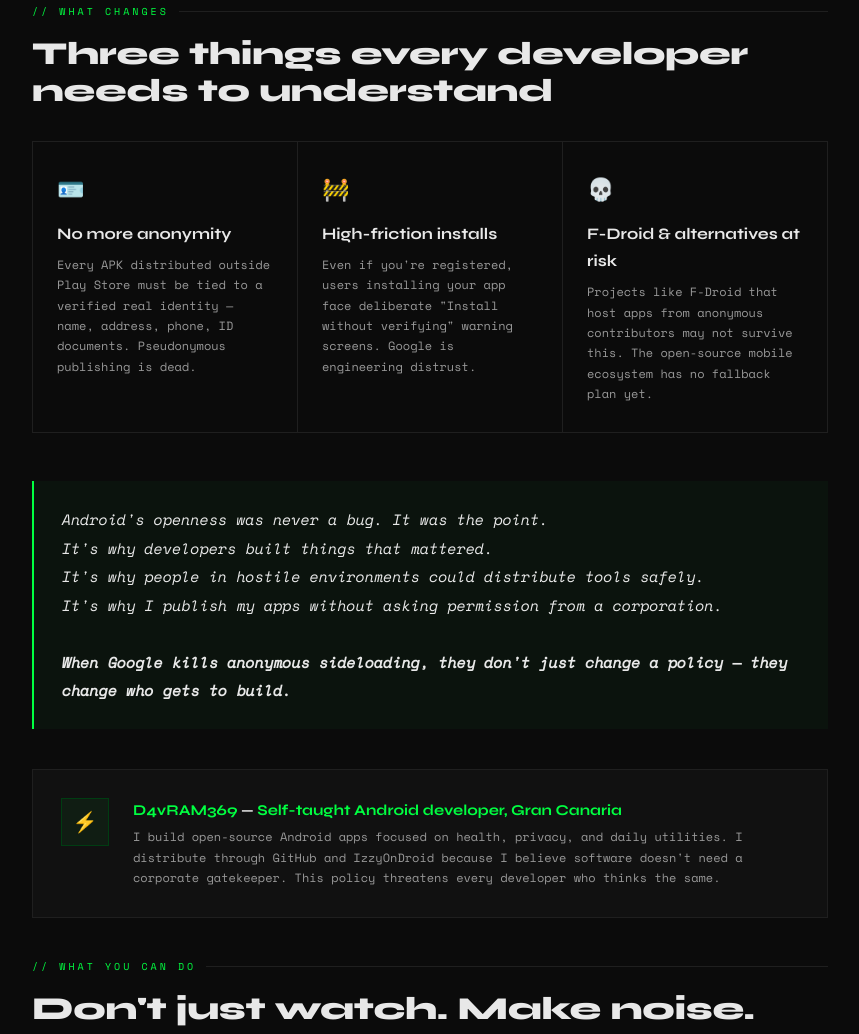
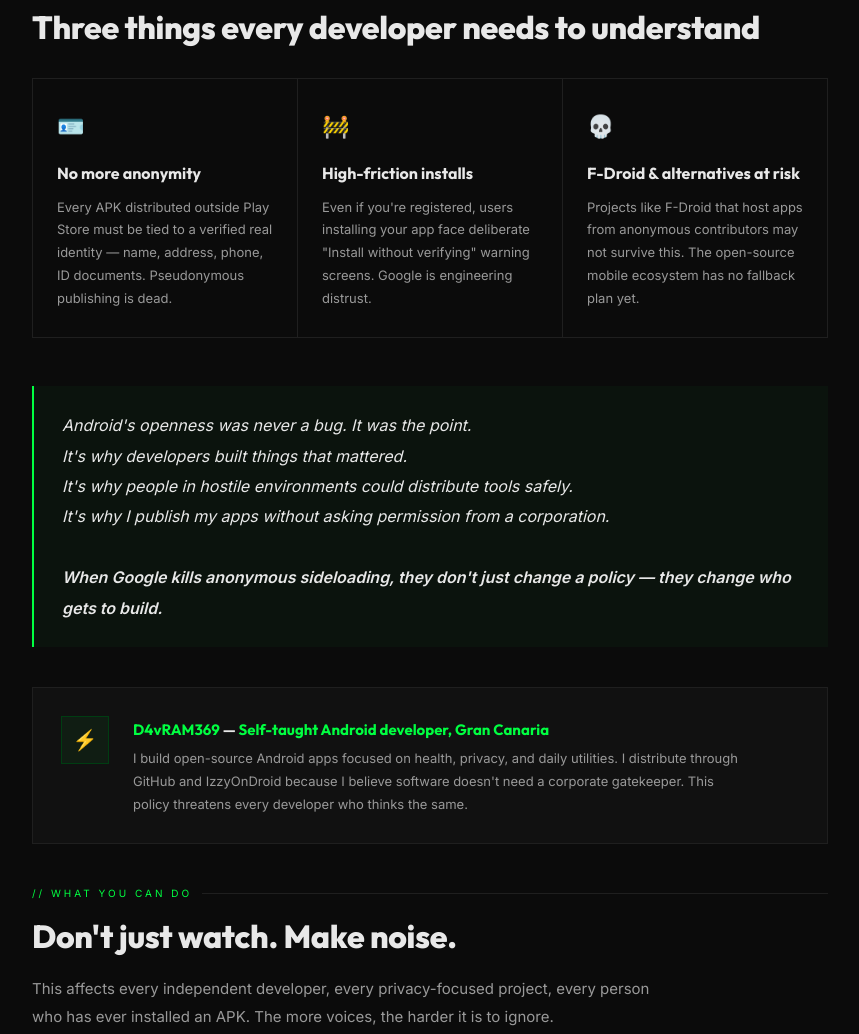
Before and after one commit to D4vRAM369/keep-android-open, a plain HTML site: page index.html in a window 1280 px wide. Shown: the part 1070-2104 px from the top of the page, without its empty margins (210-1069 px from the left). Drawn offline with nearby package versions, Linux system fonts and the light colour scheme.

Commit message:
Update font styles and sizes in index.html

```diff
--- a/index.html
+++ b/index.html
@@ -8,7 +8,7 @@
 <meta property="og:title" content="Mantén Android Abierto — Cuenta atrás del Apocalipsis Android">
 <meta property="og:description" content="El bloqueo de sideloading de Google empieza en septiembre de 2026. Infórmate y haz ruido.">
 <meta property="og:type" content="website">
-<link href="https://fonts.googleapis.com/css2?family=Space+Mono:ital,wght@0,400;0,700;1,400&family=Syne:wght@700;800&display=swap" rel="stylesheet">
+<link href="https://fonts.googleapis.com/css2?family=Inter:wght@400;500;600&family=Outfit:wght@700;800;900&family=JetBrains+Mono:wght@400;700&display=swap" rel="stylesheet">
 <style>
 *, *::before, *::after { box-sizing: border-box; margin: 0; padding: 0; }
 
@@ -22,8 +22,9 @@
   --white: #e8e8e8;
   --muted: #555;
   --red: #ff3030;
-  --mono: 'Space Mono', monospace;
-  --display: 'Syne', sans-serif;
+  --mono: 'JetBrains Mono', monospace;
+  --display: 'Outfit', sans-serif;
+  --body: 'Inter', sans-serif;
 }
 
 html { scroll-behavior: smooth; }
@@ -31,9 +32,9 @@
 body {
   background: var(--bg);
   color: var(--white);
-  font-family: var(--mono);
-  font-size: 14px;
-  line-height: 1.7;
+  font-family: var(--body);
+  font-size: 15px;
+  line-height: 1.8;
   min-height: 100vh;
 }
 
@@ -178,11 +179,12 @@
 h1 .dim { color: var(--muted); }
 
 .hero-sub {
-  font-size: clamp(13px, 2vw, 16px);
+  font-size: clamp(14px, 2vw, 17px);
   color: var(--muted);
   margin-top: 20px;
   max-width: 560px;
-  line-height: 1.8;
+  line-height: 1.85;
+  font-family: var(--body);
 }
 .hero-sub strong { color: var(--white); }
 
@@ -254,7 +256,7 @@
   margin-bottom: 20px;
   line-height: 1.15;
 }
-p { color: #999; margin-bottom: 16px; max-width: 620px; }
+p { color: #999; margin-bottom: 16px; max-width: 620px; font-family: var(--body); font-size: 15px; line-height: 1.85; }
 p strong { color: var(--white); }
 p a { color: var(--green); text-decoration: none; border-bottom: 1px solid var(--green-dim); transition: border-color 0.2s; }
 p a:hover { border-color: var(--green); }
@@ -271,7 +273,7 @@
 .card { background: var(--bg); padding: 28px 24px; }
 .card-icon { font-size: 22px; margin-bottom: 12px; display: block; }
 .card h3 { font-family: var(--display); font-size: 16px; font-weight: 700; margin-bottom: 8px; color: var(--white); }
-.card p { font-size: 12px; line-height: 1.7; margin: 0; }
+.card p { font-size: 13px; line-height: 1.75; margin: 0; font-family: var(--body); }
 
 /* ─── MANIFESTO ─── */
 .manifesto {
@@ -280,14 +282,14 @@
   background: rgba(0,255,65,0.03);
   margin: 40px 0;
 }
-.manifesto p { font-size: 15px; color: var(--white); font-style: italic; max-width: 100%; margin: 0; line-height: 1.9; }
+.manifesto p { font-size: 16px; color: var(--white); font-style: italic; max-width: 100%; margin: 0; line-height: 1.9; font-family: var(--body); }
 
 /* ─── WHO ─── */
 .who { display: flex; gap: 24px; align-items: flex-start; padding: 28px; border: 1px solid var(--border); background: var(--surface); margin: 40px 0; }
 .who-avatar { width: 48px; height: 48px; border: 1px solid var(--green-dim); display: flex; align-items: center; justify-content: center; font-size: 20px; flex-shrink: 0; background: rgba(0,255,65,0.05); }
 .who-text h3 { font-family: var(--display); font-size: 15px; font-weight: 700; margin-bottom: 4px; }
 .who-text h3 span { color: var(--green); }
-.who-text p { font-size: 12px; margin: 0; }
+.who-text p { font-size: 13px; margin: 0; font-family: var(--body); line-height: 1.75; }
 
 /* ─── CTA ─── */
 .cta-block {
@@ -312,7 +314,7 @@
   pointer-events: none;
 }
 .cta-block h2 { font-size: clamp(20px, 4vw, 30px); margin-bottom: 12px; position: relative; }
-.cta-block p { font-size: 13px; margin: 0 auto 28px; max-width: 480px; position: relative; }
+.cta-block p { font-size: 14px; margin: 0 auto 28px; max-width: 480px; position: relative; font-family: var(--body); }
 .btn-row { display: flex; gap: 12px; justify-content: center; flex-wrap: wrap; position: relative; }
 .btn { display: inline-flex; align-items: center; gap: 8px; padding: 12px 24px; font-family: var(--mono); font-size: 12px; letter-spacing: 0.12em; text-decoration: none; text-transform: uppercase; cursor: pointer; transition: all 0.2s; border: none; }
 .btn-primary { background: var(--green); color: #000; font-weight: 700; }
@@ -327,7 +329,7 @@
 .link-item:hover .link-arrow { transform: translateX(4px); color: var(--green); }
 .link-left { flex: 1; }
 .link-title { font-family: var(--display); font-size: 15px; font-weight: 700; transition: color 0.2s; margin-bottom: 2px; }
-.link-desc { font-size: 11px; color: var(--muted); }
+.link-desc { font-size: 12px; color: var(--muted); font-family: var(--body); }
 .link-arrow { color: var(--muted); transition: all 0.2s; font-size: 18px; }
 .link-tag { font-size: 9px; letter-spacing: 0.15em; color: var(--muted); border: 1px solid var(--border); padding: 2px 8px; text-transform: uppercase; }
 
@@ -340,7 +342,7 @@
 
 /* ─── FOOTER ─── */
 footer { border-top: 1px solid var(--border); padding: 24px 32px; display: flex; justify-content: space-between; align-items: center; flex-wrap: wrap; gap: 12px; margin-top: 80px; }
-.footer-left { font-size: 11px; color: var(--muted); }
+.footer-left { font-size: 12px; color: var(--muted); font-family: var(--body); }
 .footer-left a { color: var(--green); text-decoration: none; }
 .footer-right { font-size: 11px; color: var(--muted); letter-spacing: 0.1em; }
 
```
